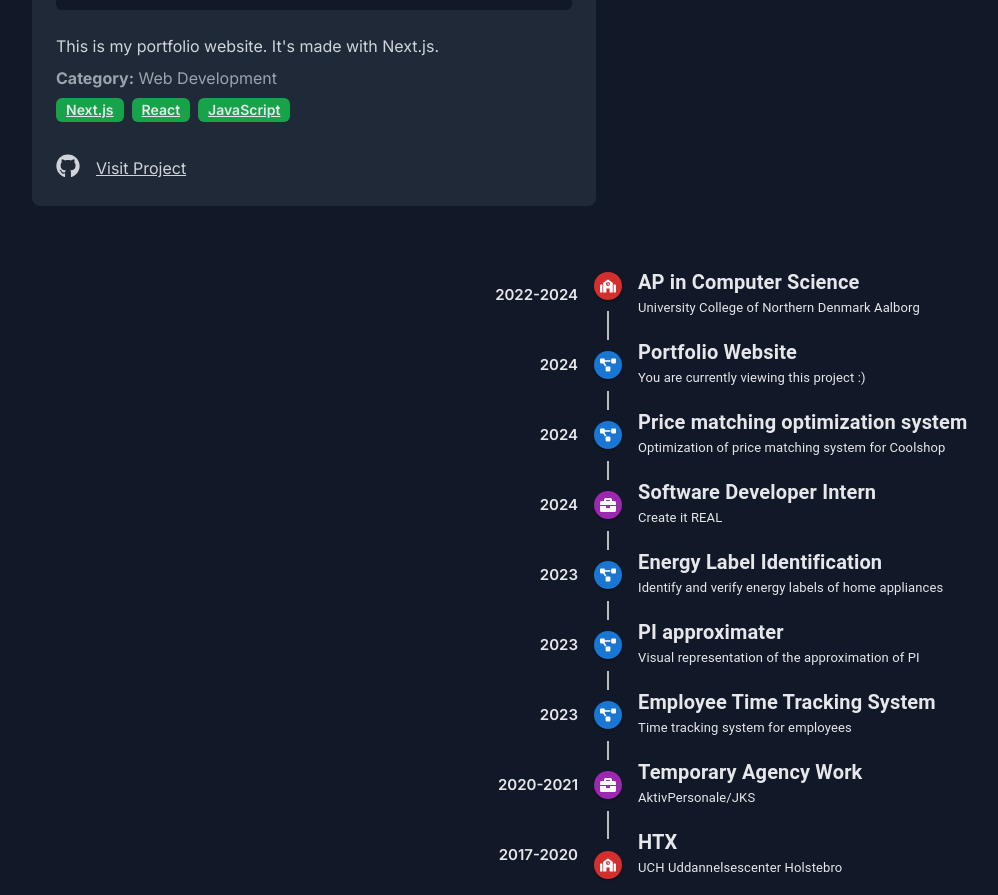
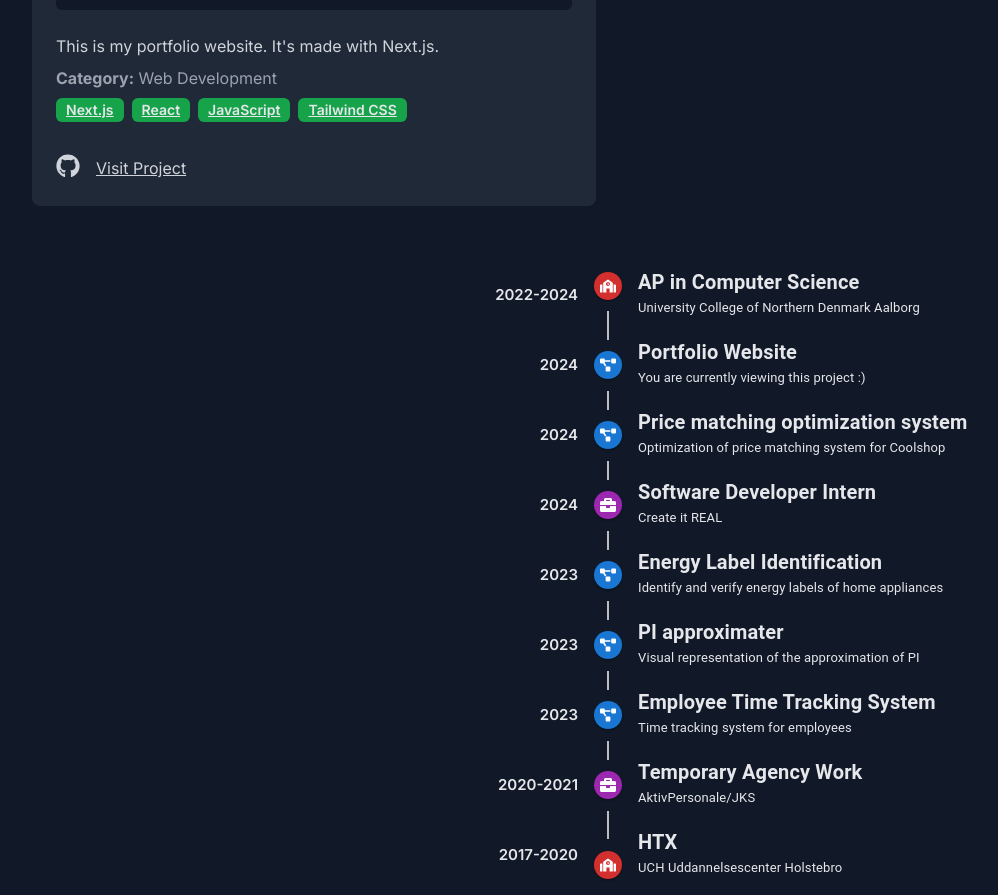
Before and after one commit to ChristianHolm1/portfolio_website, a Next.js app: page / in a window 1280 px wide. Shown: the part 2270-3165 px from the top of the page, without its empty margins (32-1030 px from the left). Built offline with nearby package versions, Linux system fonts and the light colour scheme.

Commit message:
Update README and project data

```diff
--- a/src/data/codingProjectsData.js
+++ b/src/data/codingProjectsData.js
@@ -83,6 +83,7 @@ export const codingProjectsData = [
       { name: "Next.js", url: "https://nextjs.org/" },
       { name: "React", url: "https://reactjs.org/" },
       { name: "JavaScript", url: "https://www.javascript.com/" },
+      { name: "Tailwind CSS", url: "https://tailwindcss.com/" },
     ],
     images: [
       "/images/project_portfolio/image.png",
```
Also changed, not shown: 1 other file (tests, documents, lock files or other folders).
